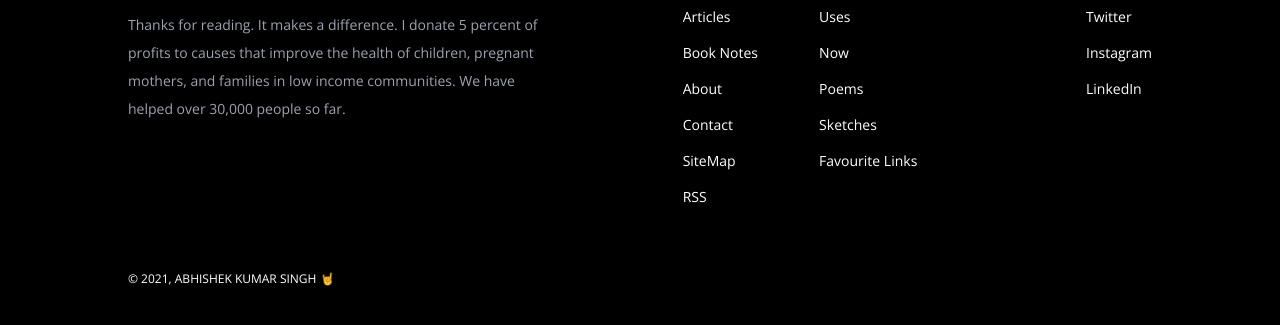
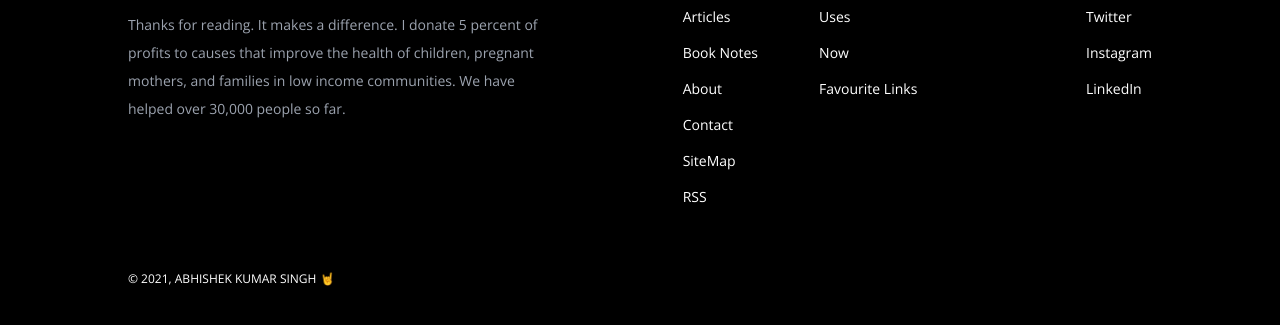
Before and after one commit to abheist/abheist-v1, a Gatsby site: page / in a window 1280 px wide. Shown: the part 4296-4621 px from the top of the page. Built offline with nearby package versions, Linux system fonts and the light colour scheme; Gatsby itself is replaced by a stand-in of ours.

Commit message:
🧹 Removed poems and sketches page for now, will be added soon

```diff
--- a/src/components/footer.tsx
+++ b/src/components/footer.tsx
@@ -16,8 +16,6 @@ const Footer = () => {
   const listItems2 = [
     { name: 'Uses', link: '/uses' },
     { name: 'Now', link: '/now' },
-    { name: 'Poems', link: '/poems' },
-    { name: 'Sketches', link: '/sketches' },
     { name: 'Favourite Links', link: '/links' },
   ]
 
```
